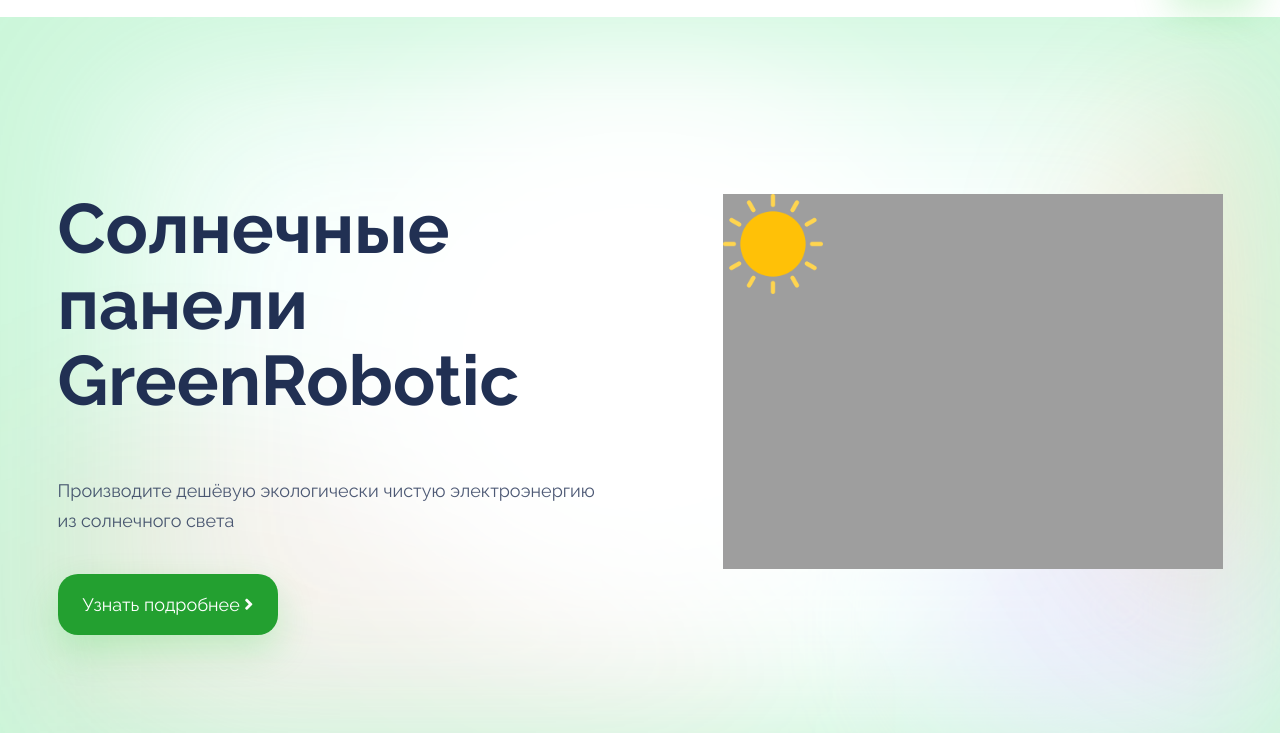
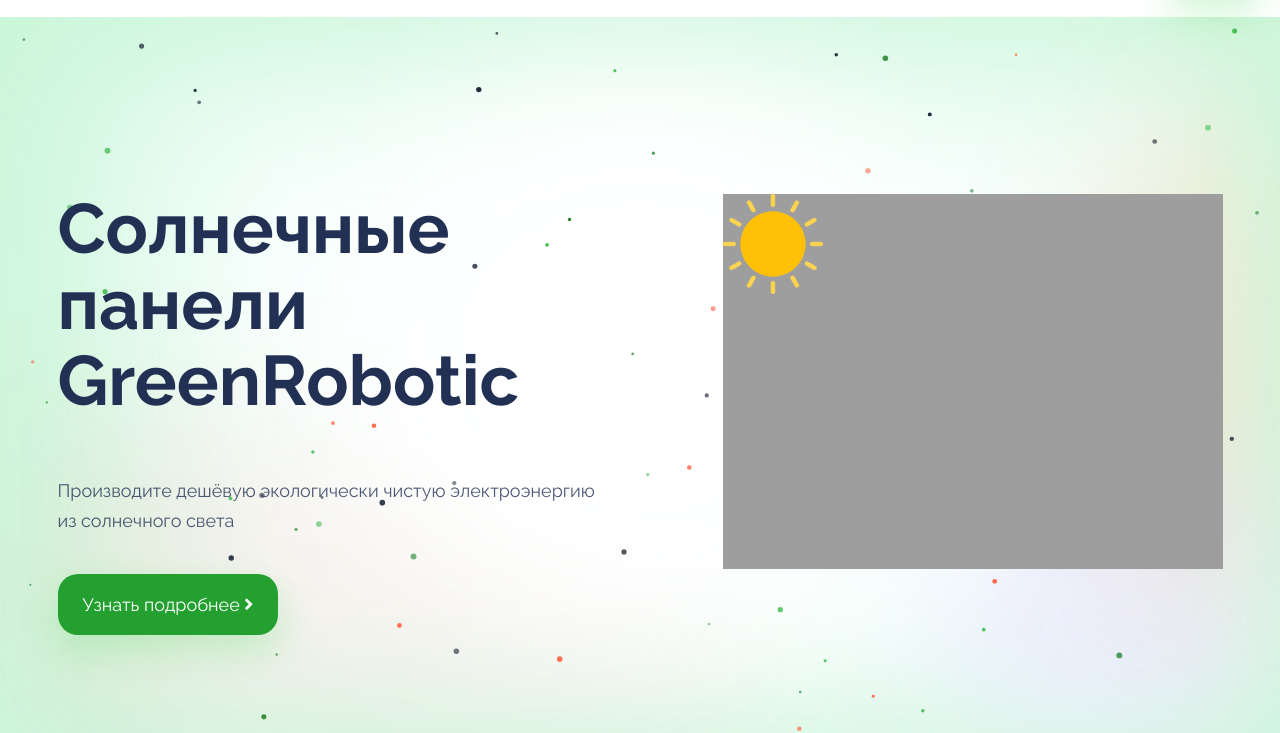
Before and after one commit to lumidick/mynewland, a plain HTML site: page index.html in a window 1280 px wide. Shown: the part 71-804 px from the top of the page. Drawn offline with nearby package versions, Linux system fonts and the light colour scheme; the site is published under a folder, as on GitHub Pages, so addresses that start at the root find nothing.

Commit message:
delete slash

```diff
--- a/index.html
+++ b/index.html
@@ -101,6 +101,6 @@
         GreenCorp © 2021
     </div>
 </footer>
-<script src="/js/canvas.js"></script>
+<script src="js/canvas.js"></script>
 </body>
 </html>
```
